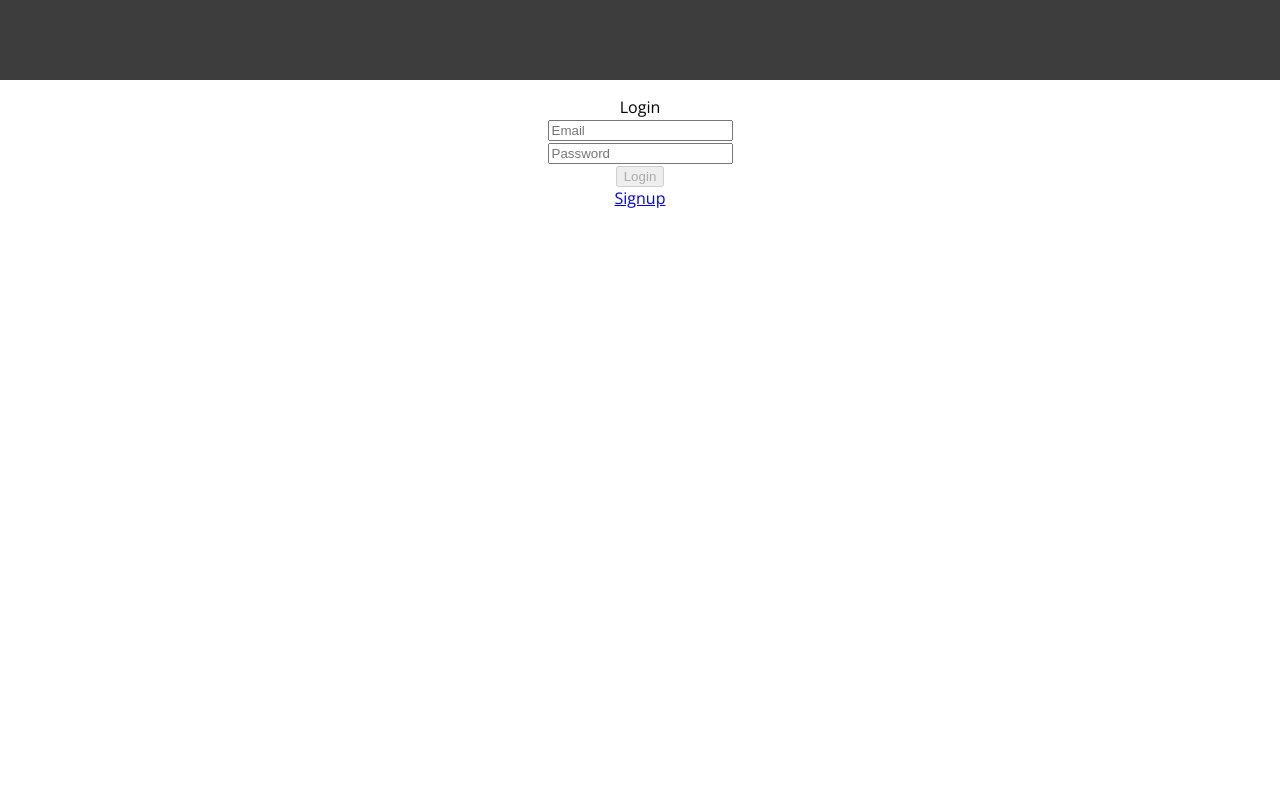
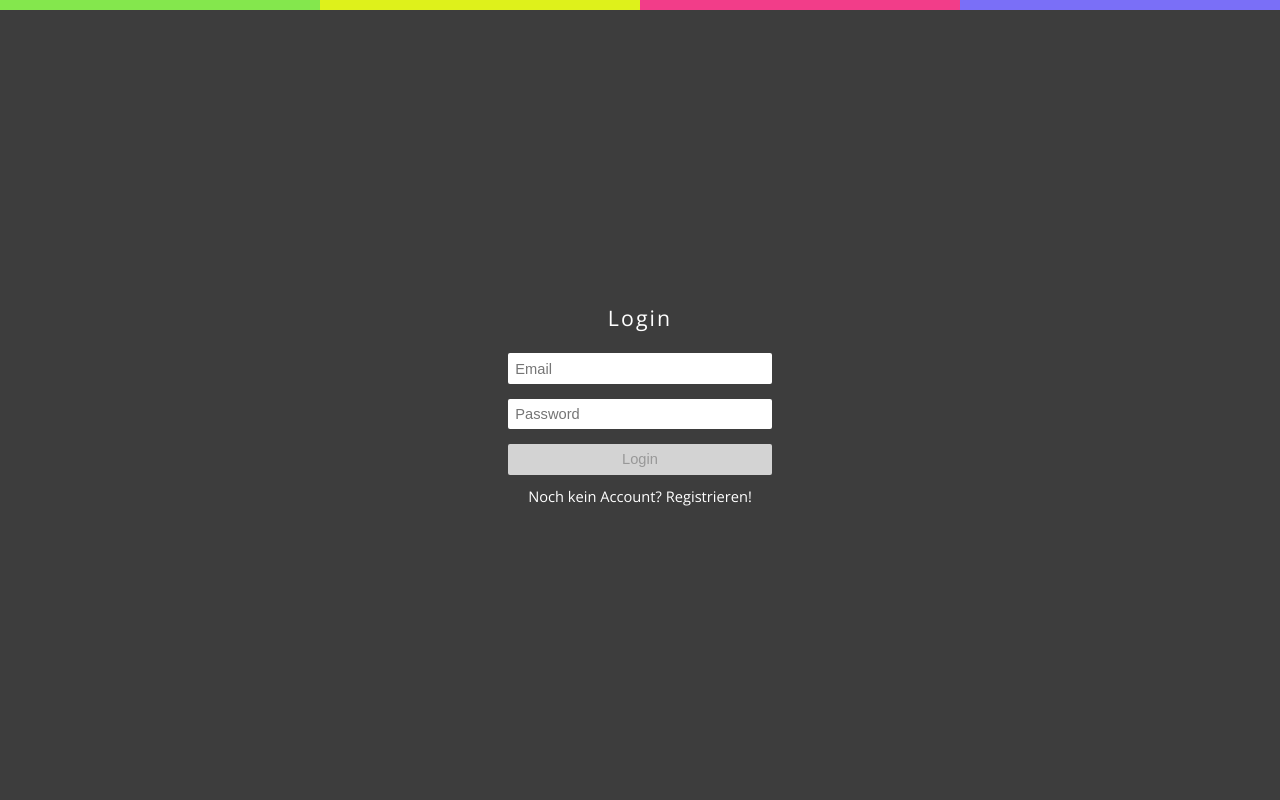
Before and after one commit to ygonzalo/WE_2_Projekt, a PHP site: page / in a window 1280 px wide. Run offline with PHP 8.4, Linux system fonts and the light colour scheme.

Commit message:
Fixed Steffens EPIC FAIL

```diff
--- a/app/app.js
+++ b/app/app.js
@@ -22,6 +22,12 @@ app.config(['$routeProvider',
                 title: 'Home',
                 templateUrl: 'partials/home.html',
                 controller: 'authCtrl'
+            })
+            .when('/results', {
+                title: 'Search',
+                templateUrl: 'partials/results.html',
+                controller: 'movieCtrl',
+                role: '0'
             })
             .when('/', {
                 title: 'Login',
--- a/app/movieCtrl.js
+++ b/app/movieCtrl.js
@@ -6,7 +6,8 @@ app.controller('movieCtrl',function ($scope, $rootScope, $routeParams, $location
 			title: title
 		}).then(function (results) {
 			if(results.status == "success") {
-                $scope.results = results;
+				$rootScope.searchResults = results;
+				$location.path('/results');
 			}
 		});
 	};
@@ -25,7 +26,7 @@ app.controller('movieCtrl',function ($scope, $rootScope, $routeParams, $location
 	$scope.getWatchlist = function () {
 		Data.get('watchlist').then(function (results) {
 			if(results.status == "success") {
-                $scope.results = results;
+				$rootScope.results = results;
 			}
 		})
 	}
--- a/css/main.css
+++ b/css/main.css
@@ -1,17 +1,129 @@
 body {
     margin: 0;
-    font-family: "Open Sans", "sans-serif";
-    font-size: 12pt;
+    font-family: Open Sans, Segoe UI, sans-serif;
+    font-size: 11pt;
 }
 
-.header {
-    height: 5em;
-    width: 100%;
-    background-color: rgb(61,61,61);
+a {
+	text-decoration:none;
 }
 
-/* Login and sign up pages */
-.login, .signup {
+a:hover
+{
+	text-decoration:underline;
+}
+
+/* Default Layout for boxes, like Signup and Login*/
+.box{
+	background-color:rgb(61,61,61);
     text-align: center;
-    padding: 1em;
+	color:white;
+	position:absolute;
+	top:0;
+	left:0;
+	height:100%;
+	width:100%;
+	display:flex;
+	display:-webkit-flex;
+	align-items: center;
+	-webkit-align-items: center;
+	justify-content: center;
+	-webkit-justify-content: center;
+
 }
+
+.box h1 {
+	font-size:16pt;
+	text-align:center;
+	color:white;
+	letter-spacing:0.1em;
+	font-weight:normal;
+}
+
+.box input, button {
+	margin:0.5em;
+	padding:0.5em;
+	width:18em;
+	border:none;
+	background-color:white;
+	-moz-box-sizing: border-box;
+	box-sizing:border-box;
+	border-radius:2px;
+	font-size:11pt;
+}
+
+.box input[type=checkbox]{
+	width:12px;
+}
+
+.box input:disabled, button:disabled{
+	background-color:rgb(211,211,211);
+}
+
+.box a {
+	color:white;
+	font-size:11pt;
+	line-height:2em;
+}
+
+
+.default_container
+{
+	max-width:1280px;
+
+}
+
+.animated_background
+{
+	width:100%;
+	height:100%;
+	position:fixed;
+	margin:0;
+	padding:0;
+	top:0;
+	left:0;
+	overflow:auto;
+	background-color:rgb(61,61,61);
+}
+
+/*----->>> HEADER <<<-------------------------------*/
+
+.header {
+	height: 5em;
+	width: 100%;
+	background-color: rgb(61,61,61);
+}
+
+.coloredline {
+	width:100%;
+	height:0.7em;
+	table-layout:fixed;
+	position:relative;
+	left:0;
+	top:0;
+	z-index:100;
+	border-spacing:0;
+	border-collapse:collapse;
+	border:none;
+}
+
+#t1{
+	background-color:rgb(132,231,77);
+}
+#t2{
+	background-color:rgb(222,241,27);
+}
+#t3{
+	background-color:rgb(242,61,137);
+}
+#t4{
+	background-color:rgb(122,111,247);
+}
+
+.profile {
+	float: right;
+	padding: 1.5em;
+	width: auto;
+	text-align: right;
+	color: white;
+}
--- a/index.php
+++ b/index.php
@@ -9,10 +9,19 @@
     <title>Watched That Movie</title>
   </head>
 
-  <body>
+  <body ng-controller="mainCtrl">
     <div class="header">
-
+		<table class="coloredline" >
+			<tr>
+				<td id="t1"></td>
+				<td id="t2"></td>
+				<td id="t3"></td>
+				<td id="t4"></td>
+			</tr>
+		</table>
+        <div ng-include="includeProfile()"></div>
     </div>
+    <div ng-include="includeSearch()"></div>
     <div data-ng-view="" id="ng-view"></div>
   </body>
   <script src="js/angular.min.js"></script>
@@ -22,4 +31,5 @@
   <script src="app/data.js"></script>
   <script src="app/authCtrl.js"></script>
   <script src="app/movieCtrl.js"></script>
+  <script src="app/mainCtrl.js"></script>
 </html>
--- a/partials/login.html
+++ b/partials/login.html
@@ -1,12 +1,14 @@
-<div class="login">
-    Login
-    <form name="loginForm" role="form">
-      <input type="email" placeholder="Email" name="email" ng-model="login.email" required focus/>
-        <br>
-      <input type="password" class="form-control" placeholder="Password" ng-model="login.password" required/>
-        <br>
-      <button type="submit" class="btn btn-default" ng-click="doLogin(login)" data-ng-disabled="loginForm.$invalid">Login</button>
-        <br>
-        <a href="#/signup">Signup</a>
-    </form>
+<div class="box" id="box_login">
+	<div>
+		<h1>Login</h1>
+		<form name="loginForm" role="form">
+		  <input type="email" placeholder="Email" name="email" ng-model="login.email" required focus/>
+			<br />
+		  <input type="password" class="form-control" placeholder="Password" ng-model="login.password" required/>
+			<br />
+		  <button type="submit" class="btn btn-default" ng-click="doLogin(login)" data-ng-disabled="loginForm.$invalid">Login</button>
+			<br />
+			Noch kein Account? <a href="#/signup">Registrieren!</a>
+		</form>
+	</div>
 </div>
```
Also changed, not shown: api/v1/data.php (added, +159 -0 lines), partials/home.html (+7 -0 lines), partials/signup.html (+17 -13 lines), api/v1/authentication.php (indentation only), api/v1/db.php (indentation only), app/data.js (indentation only). Lines whose indentation alone changed are shown as unchanged.
